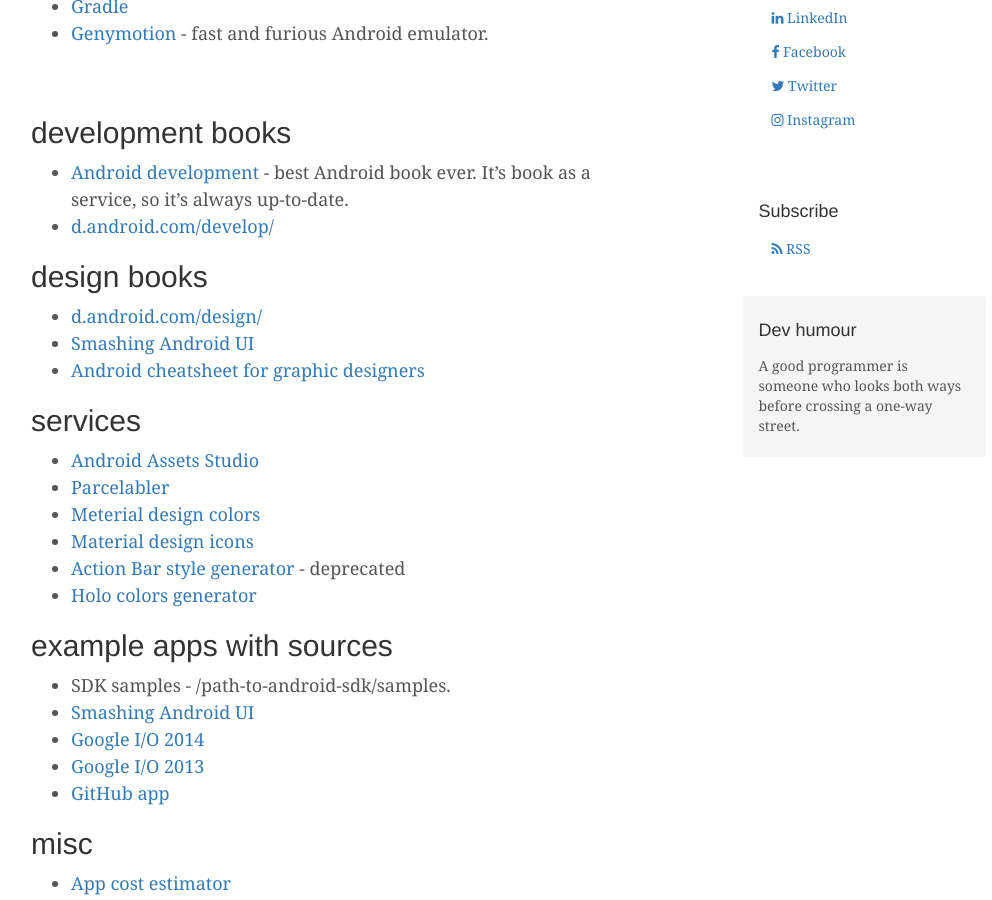
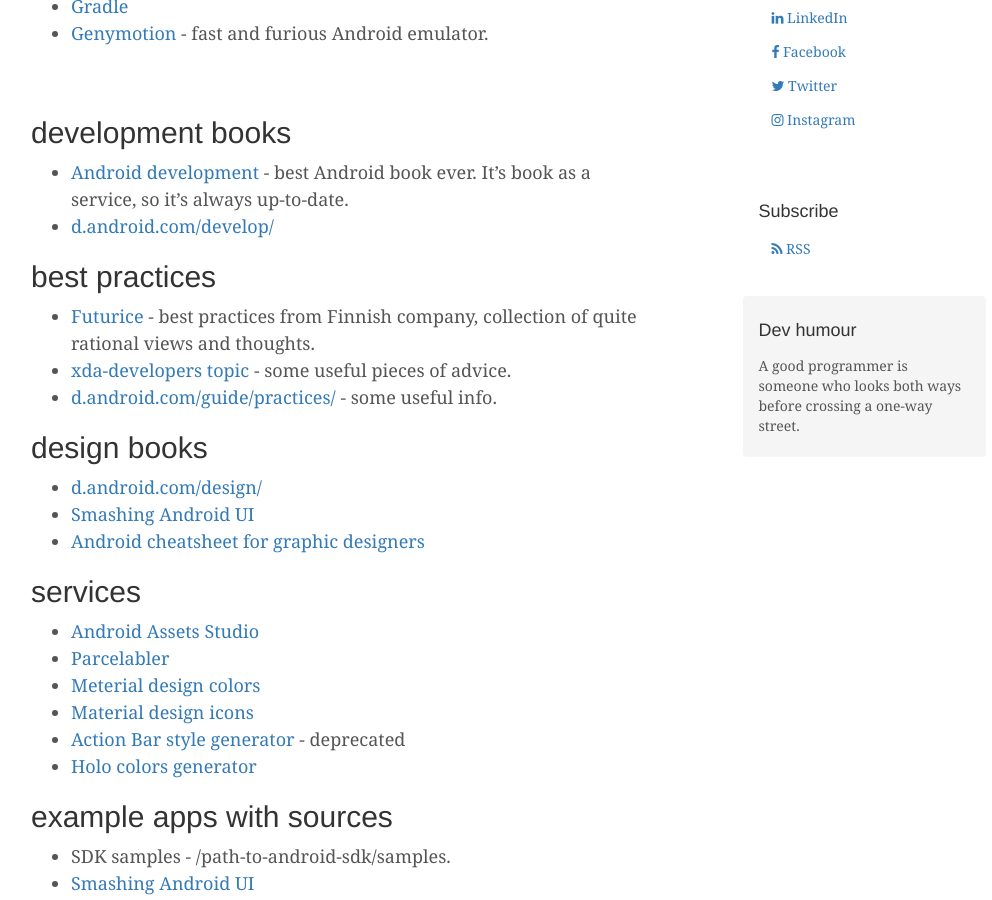
Before and after one commit to melnikovdv/melnikovdv.github.io, a Jekyll site: the page built from _posts/2013-04-17-android-materials.md, in a window 1280 px wide and 900 px high, scrolled down 584 px. Shown: the whole window, without its empty margins (139-1131 px from the left). Built offline with Jekyll 4.4.1, drawn with Linux system fonts in a browser that asks for light colours; nearby versions of some CDN libraries; comment, search, counter and statistics services are not loaded.

Commit message:
best practices added

```diff
--- a/_posts/2013-04-17-android-materials.md
+++ b/_posts/2013-04-17-android-materials.md
@@ -25,6 +25,13 @@
 
 * [Android development](http://commonsware.com/Android/) - best Android book ever. It's book as a service, so it's always up-to-date.
 * [d.android.com/develop/](http://d.android.com/develop/)
+
+best practices
+--------------
+
+* [Futurice](https://github.com/futurice/android-best-practices) - best practices from Finnish company, collection of quite rational views and thoughts.
+* [xda-developers topic](http://forum.xda-developers.com/showthread.php?t=2635275) - some useful pieces of advice.
+* [d.android.com/guide/practices/](http://developer.android.com/guide/practices/index.html) - some useful info.
 
 design books
 ------------
```
